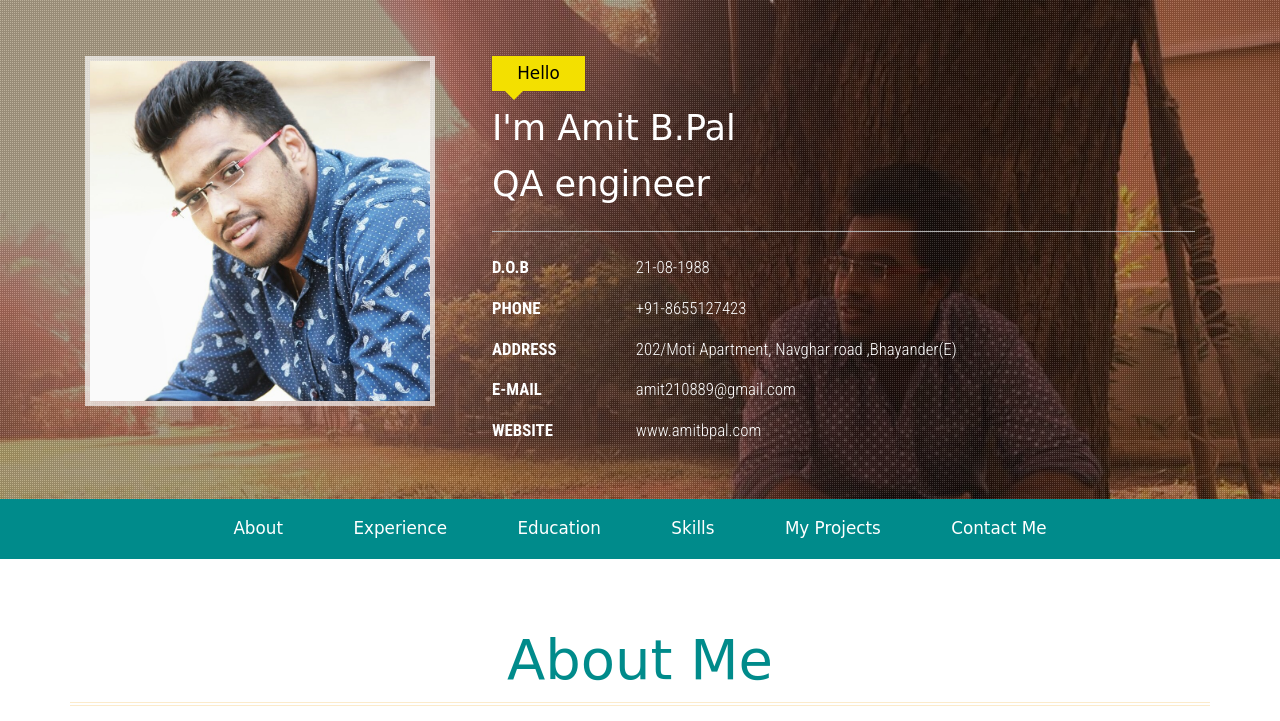
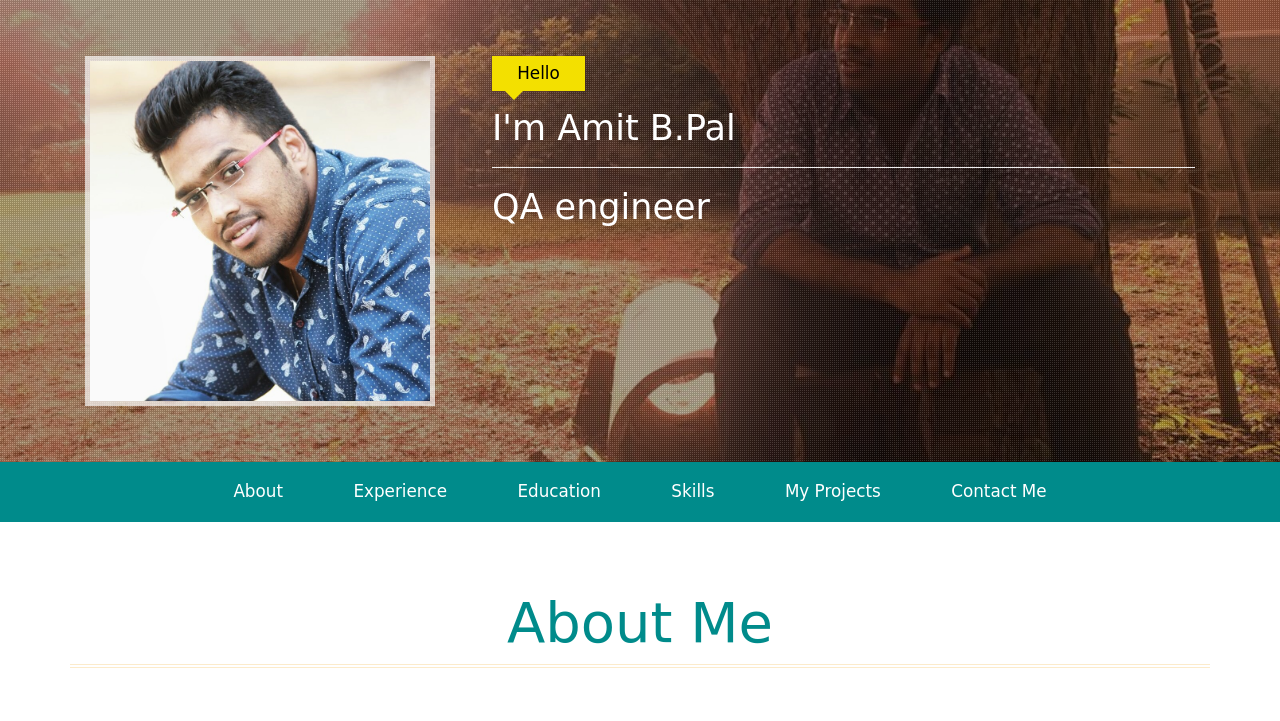
Before and after one commit to amitbpal/amitbpal.github.io, a plain HTML site: page index.html in a window 1280 px wide. Shown: the top 721 px of the page. Drawn offline with Linux system fonts and the light colour scheme; a web font is replaced by a local one.

Commit message:
Change in config file

```diff
--- a/css/style.css
+++ b/css/style.css
@@ -37,6 +37,8 @@ body a:hover{
 	-webkit-background-size:cover;
 	background-size:cover;
 	-moz-background-size:cover;
+    background-attachment: fixed;
+    background-position-y : center;
 	position: relative;
 }
 .banner-info{
--- a/index.html
+++ b/index.html
@@ -51,9 +51,10 @@ License URL: http://creativecommons.org/licenses/by/3.0/
 				<div class="col-md-8 header-right">
 					<h2>Hello</h2>
 					<h1>I'm Amit B.Pal</h1>
+					<hr>
 					<h1 class="desgination">QA engineer</h1>
 
-					<ul class="address">
+					<!-- <ul class="address">
 						<li>
 							<ul class="address-text">
 								<li><b>D.O.B</b></li>
@@ -84,13 +85,14 @@ License URL: http://creativecommons.org/licenses/by/3.0/
 								<li><a href="/">www.amitbpal.com</a></li>
 							</ul>
 						</li>
-					</ul>
+					</ul> -->
 				</div>
 				<div class="clearfix"> </div>
 			</div>
 		</div>
 	</div>
 	<!--//banner-->
+	<div class="scroller-anchor"></div>
 	<!--top-nav-->
 	<div class="top-nav wow">
 		<div class="container">
@@ -590,6 +592,7 @@ License URL: http://creativecommons.org/licenses/by/3.0/
 			<p>© 2016 <a href="amitbpal.com">Amit B.Pal</a></p>
 		</div>
 	</div>
+	<div class="scroller-anchor-two"></div>
 	<!--//footer-->
 	<!--smooth-scrolling-of-move-up-->
 	<script type="text/javascript">
--- a/js/script.js
+++ b/js/script.js
@@ -23,3 +23,26 @@ $(function(){
 
 	})
 })
+
+$(window).on('scroll', function() {
+    var st = $(window).scrollTop() + 50;
+    var fixedtotop = $(".scroller-anchor").offset().top;
+    var hideonthis = $(".scroller-anchor-two").offset().top + 20;
+    var s = $(".top-nav");
+    s.show()
+   if (st > fixedtotop && st <= hideonthis) {
+        s.show()
+        s.css({position: "fixed",top: "0px",zIndex : 99,marginTop :0,left:"0", right: "0px"});
+        s.addClass('fixed-active');
+    } else if (st < fixedtotop){
+        s.css({position:"relative",top: "0px"})
+        s.show()
+        s.removeClass('fixed-active');
+    }
+    else  {
+        s.hide()
+        s.css({position:"relative"})
+        s.removeClass('fixed-active');
+        // s.show()
+    }
+})
```
